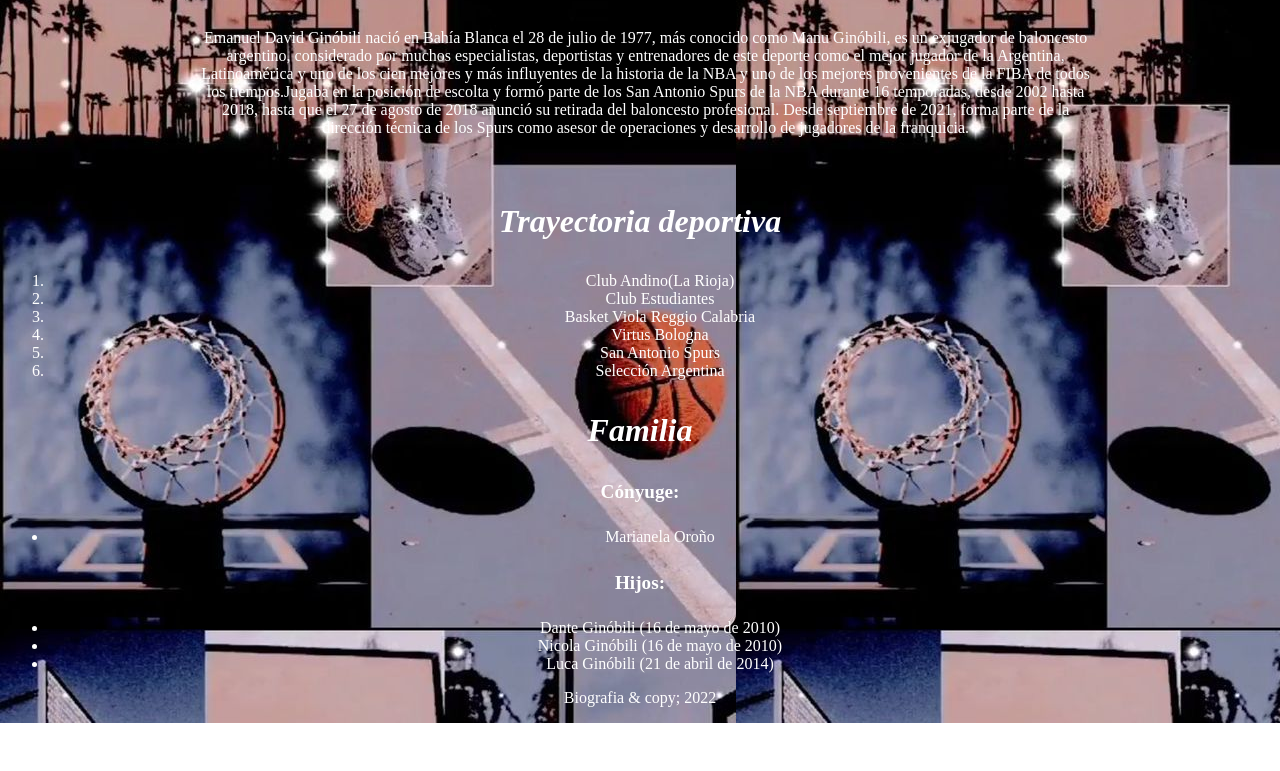
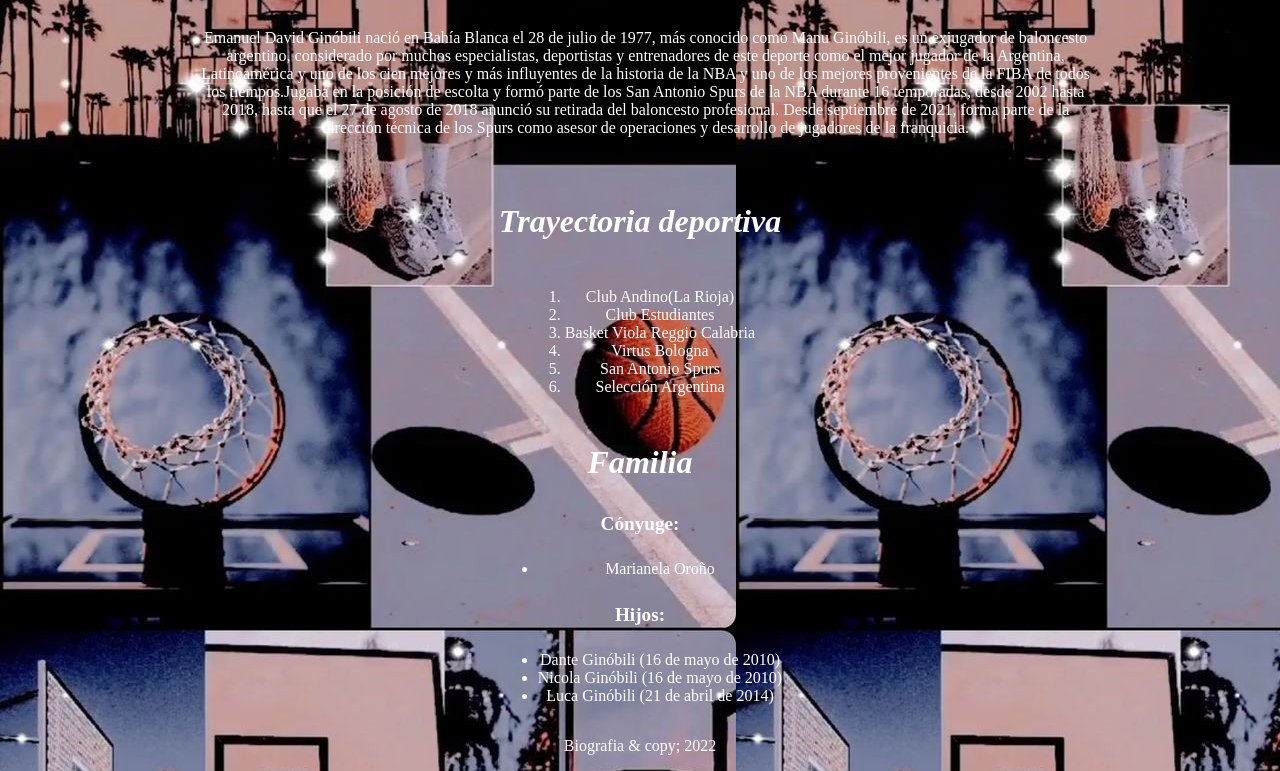
Before and after one commit to Sebastian7592/Biografia-Css, a plain HTML site: page index.html in a window 1280 px wide. Shown: the part 679-1450 px from the top of the page. Before the commit the page ends 1402 px from the top, so only its background shows below. Drawn offline with Linux system fonts and the light colour scheme.

Commit message:
se cambiaron display

```diff
--- a/estilos.css
+++ b/estilos.css
@@ -28,5 +28,14 @@
     width: 70vw;
     text-align: center;
     margin-left: 15%;
+}
 
- }
+#trayectoria{
+   display: inline-block;
+}
+
+
+
+#familia{
+   display: inline-block;
+}
--- a/index.html
+++ b/index.html
@@ -23,9 +23,9 @@
                     Desde septiembre de 2021, forma parte de la dirección técnica de los Spurs como asesor de operaciones y desarrollo de jugadores de la franquicia.</p>
 				<br>
 			</div>
-			<div>
+			<div id="Trayectoria">
 				<h3 class="titulos">Trayectoria deportiva</h3>
-				<ol>
+				<ol id="trayectoria">
 					<li>Club Andino(La Rioja)</li>
 					<li>Club Estudiantes</li>
 					<li>Basket Viola Reggio Calabria</li>
@@ -34,7 +34,7 @@
 					<li>Selección Argentina</li>
 				</ol>
 			</div>
-			<div>
+			<div id="familia">
 				<h3 class="titulos">Familia</h3>
 				<div>
 					<h4 class="semititulos">Cónyuge:</h4>
```
